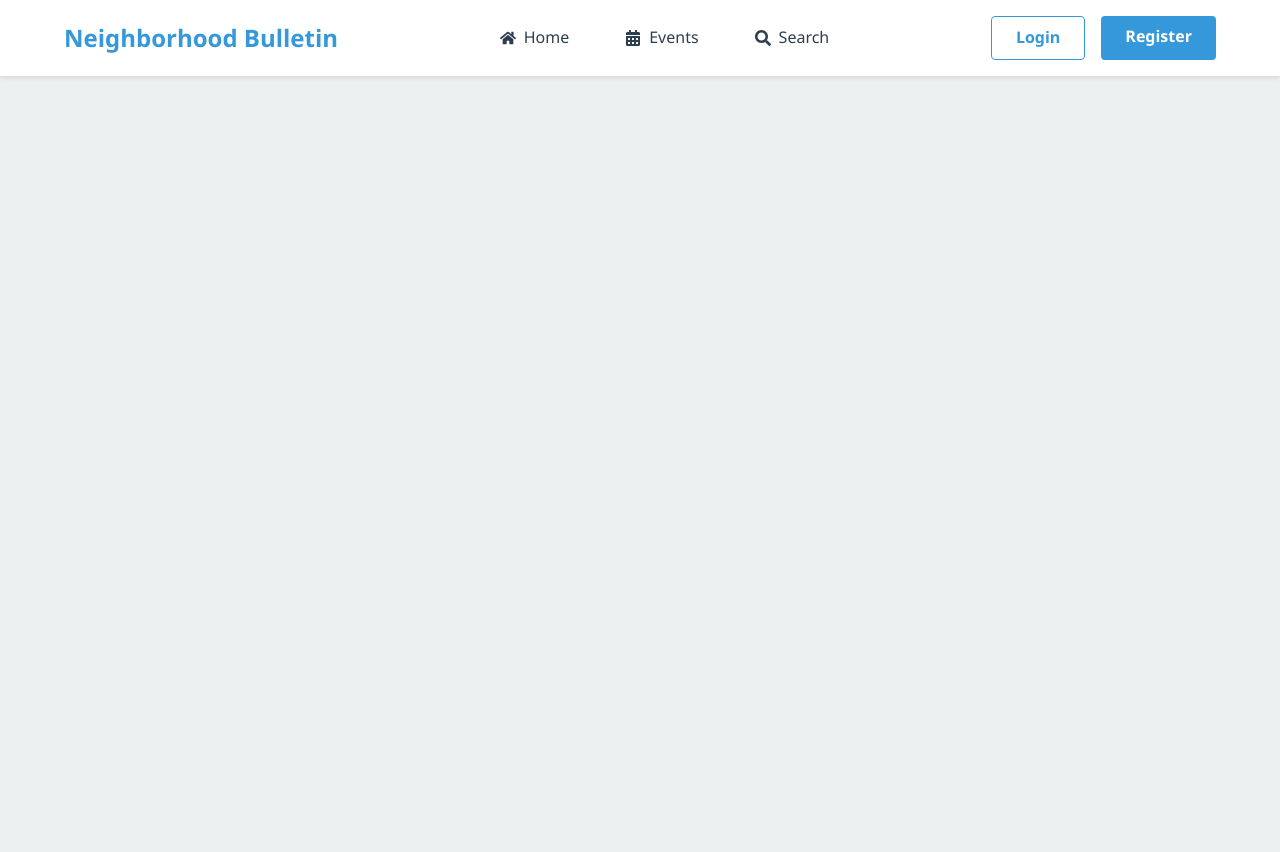
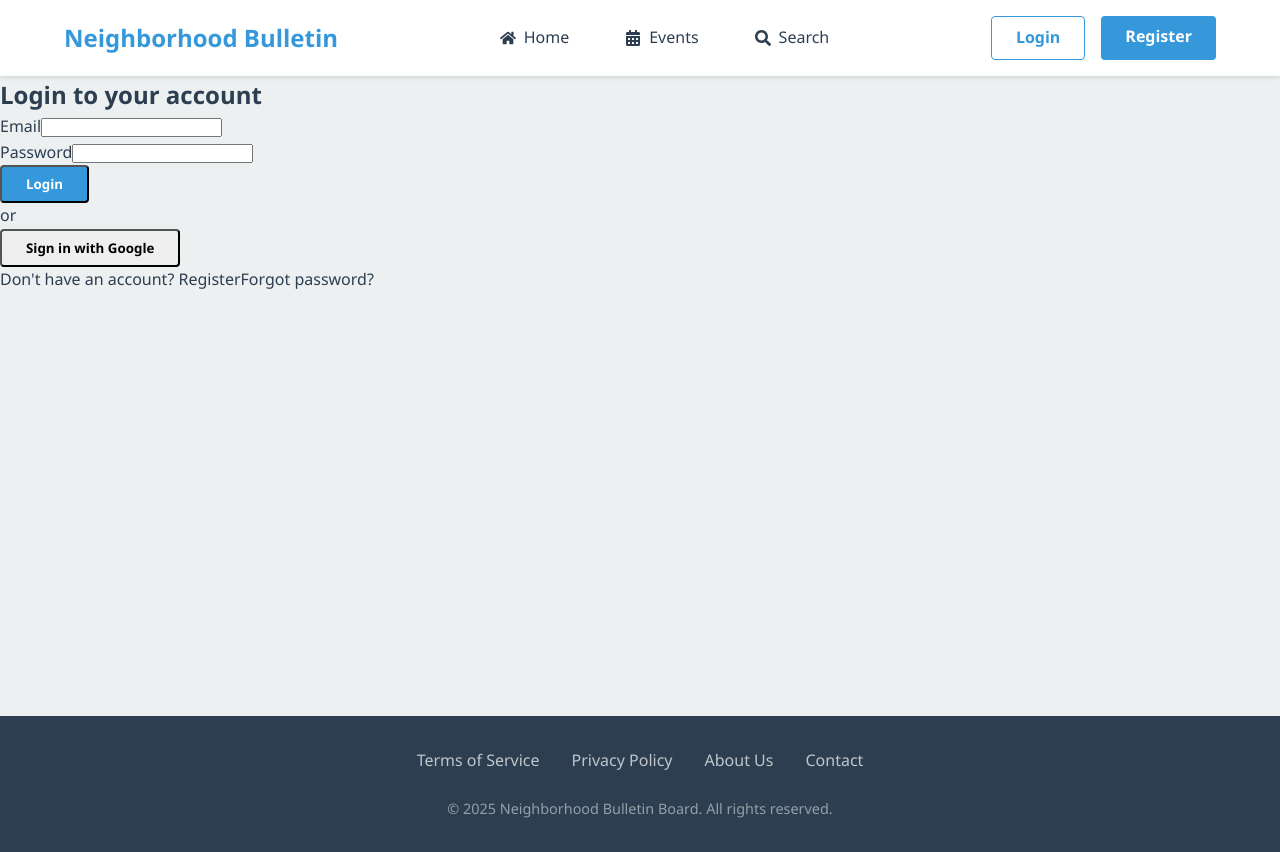
Before and after one commit to ergishasani/Neighborhood-Bulletin, a React (Create React App) app: page /login in a window 1280 px wide. Before the commit the page ends 800 px from the top, so only its background shows below. Built offline with nearby package versions, Linux system fonts and the light colour scheme; no server answers.

Commit message:
Fixed the bug for blank page on the main page

```diff
--- a/src/App.jsx
+++ b/src/App.jsx
@@ -1,13 +1,39 @@
-import { BrowserRouter as Router } from "react-router-dom";
-import { AuthProvider } from "./context/AuthContext"; // Your context provider
-import Navbar from "./components/Navbar"; // Component using useAuth
+import { BrowserRouter as Router, Routes, Route } from "react-router-dom";
+import { AuthProvider } from "./context/AuthContext";
+
+import Navbar from "./components/Navbar";
+import Footer from "./components/Footer";
+
+// Pages
+import Home from "./pages/home/Home";
+import Events from "./pages/categories/Events";
+import Search from "./pages/posts/SearchResults";
+import Login from "./pages/auth/Login";
+import Register from "./pages/auth/Register";
+import ForgotPassword from "./pages/auth/ForgotPassword";
+import NotFound from "./pages/misc/NotFound"; // Optional, but good to have
 
 function App() {
     return (
         <Router>
             <AuthProvider>
-                <Navbar />
-                {/* Other components */}
+                <div className="app-container">
+                    <Navbar />
+
+                    <main style={{ minHeight: "80vh" }}>
+                        <Routes>
+                            <Route path="/" element={<Home />} />
+                            <Route path="/events" element={<Events />} />
+                            <Route path="/search" element={<Search />} />
+                            <Route path="/login" element={<Login />} />
+                            <Route path="/register" element={<Register />} />
+                            <Route path="/forgot-password" element={<ForgotPassword />} />
+                            <Route path="*" element={<NotFound />} />
+                        </Routes>
+                    </main>
+
+                    <Footer />
+                </div>
             </AuthProvider>
         </Router>
     );
--- a/src/pages/auth/Login.jsx
+++ b/src/pages/auth/Login.jsx
@@ -1,7 +1,7 @@
 import { useState } from "react";
 import { Link, useNavigate } from "react-router-dom";
 import { logInWithEmailAndPassword, signInWithGoogle } from "../../firebase/auth";
-import { useAuth } from '../../context/AuthContext';
+import { useAuth } from "../../context/AuthContext";
 import Loader from "../../components/Loader";
 
 function Login() {
@@ -12,9 +12,12 @@ function Login() {
   const navigate = useNavigate();
   const { currentUser } = useAuth();
 
+  // Prevent redirect loop: useEffect instead of calling navigate in render
+  useState(() => {
     if (currentUser) {
       navigate("/");
     }
+  }, [currentUser, navigate]);
 
   const handleSubmit = async (e) => {
     e.preventDefault();
```
Lines whose indentation alone changed are shown as unchanged.
